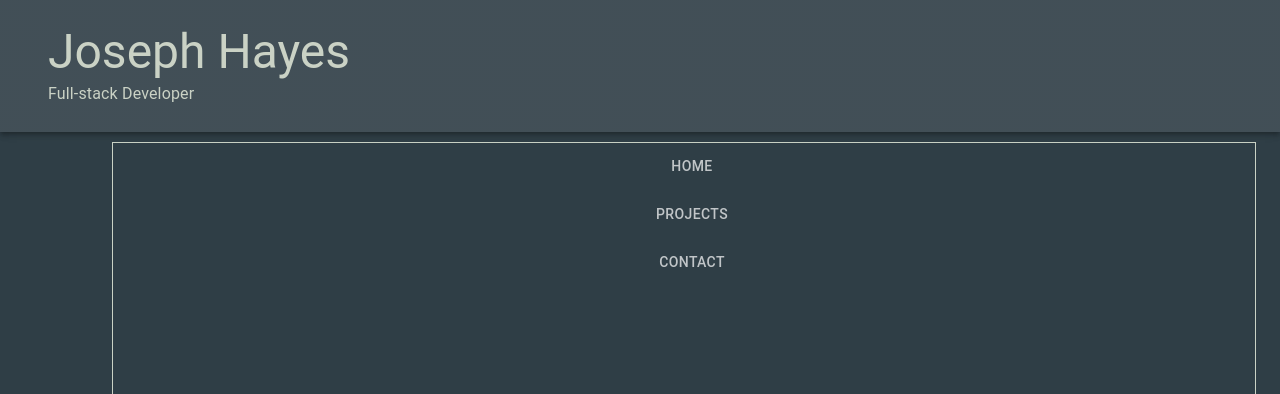
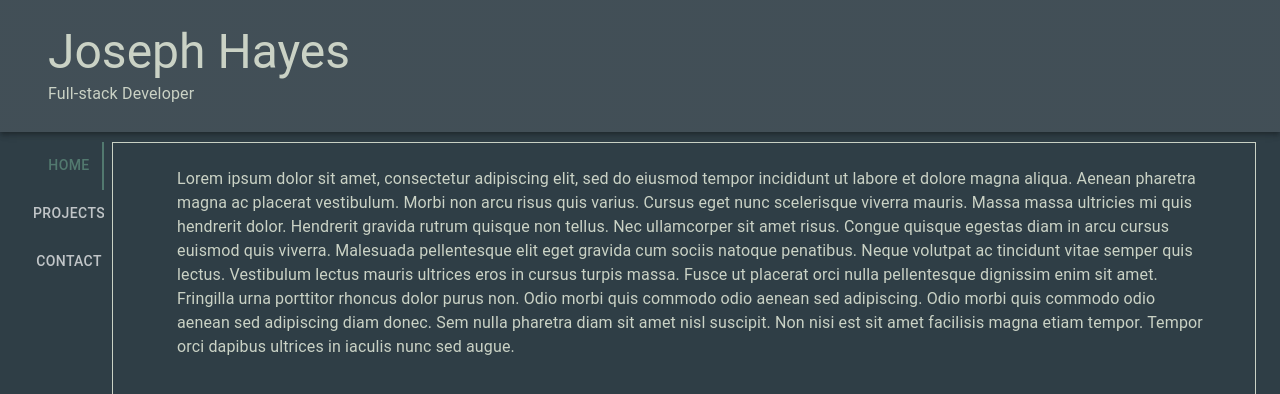
Before and after one commit to josephehayes/React-Portfolio, a React (Create React App) app in the folder client/: page / in a window 1280 px wide. Shown: the top 394 px of the page. Built offline with nearby package versions, Linux system fonts and the light colour scheme.

Commit message:
Added project folder and base files, fixed navtabs

```diff
--- a/client/src/App.js
+++ b/client/src/App.js
@@ -5,7 +5,7 @@ import theme from "./styles/index";
 import Header from './components/header';
 // import NavTabs from './components/navTabs';
 // es-lint disable next line
-// import Home from './components/home';
+import Home from './components/home';
 import { Grid } from '@mui/material';
 import Box from '@mui/material/Box';
 
@@ -14,7 +14,7 @@ import { TabContext, TabList, TabPanel } from '@mui/lab';
 
 function App() {
 
-  const [value, setValue] = useState("'0'");
+  const [value, setValue] = useState("1");
 
   const handleChange = (event, newTab) => {
     setValue(newTab);
@@ -25,6 +25,7 @@ function App() {
       <CssBaseline />
       <Header />
       <Container maxWidth='false'>
+
         <Grid
           container
           columnSpacing={2}
@@ -33,8 +34,13 @@ function App() {
           alignItems="flex-start"
           my='10px'
         >
+          <TabContext value={value}>
             <Grid item xs={1} px={1}>
-            {/* <NavTabs /> */}
+              <TabList orientation='vertical' variant='fullWidth' onChange={handleChange} aria-label="Nav Tabs">
+                <Tab label="Home" value="1" />
+                <Tab label="Projects" value="2" />
+                <Tab label="Contact" value="3" />
+              </TabList>
             </Grid>
             <Grid item xs={11} sx={{
               '--Grid-borderWidth': '1px',
@@ -49,28 +55,21 @@ function App() {
                   width: '100%',
                   minHeight: '80vh'
                 }}>
-              {/* <TabPanel value='home' index={0} dir={theme.direction}>
+                <TabPanel value="1">
                   <Home />
-            </TabPanel> */}
-              <Box sx={{ width: '100%' }}>
-                <TabContext value={value}>
-                  <Box>
-                    <TabList orientation='vertical' variant='fullWidth' onChange={handleChange} aria-label="Nav Tabs">
-                      <Tab label="Home" value="1" />
-                      <Tab label="Projects" value="2" />
-                      <Tab label="Contact" value="3" />
-                    </TabList>
-                  </Box>
-                  <TabPanel value="1">Panel One</TabPanel>
-                  <TabPanel value="2">Panel Two</TabPanel>
-                  <TabPanel value="3">Panel Three</TabPanel>
-                </TabContext>
-              </Box>
+                </TabPanel>
+                <TabPanel value="2">
+                  Panel Two
+                </TabPanel>
+                <TabPanel value="3">
+                  Panel Three
+                </TabPanel>
               </Box>
             </Grid>
+          </TabContext>
         </Grid>
       </Container>
-    </ThemeProvider>
+    </ThemeProvider >
   );
 }
 
--- a/client/src/components/projects.js
+++ b/client/src/components/projects.js
@@ -0,0 +1,2 @@
+import React from 'react';
+import { Grid, Box, Container } from '@mui/material';
```
Also changed, not shown: client/src/utils/tabContext.js (deleted, +0 -17 lines), client/src/projects/NBATracker.js (added), client/src/projects/firstPortfolio.js (added), client/src/projects/insuLink.js (added), client/src/projects/mealerDealer.js (added). Lines whose indentation alone changed are shown as unchanged.
